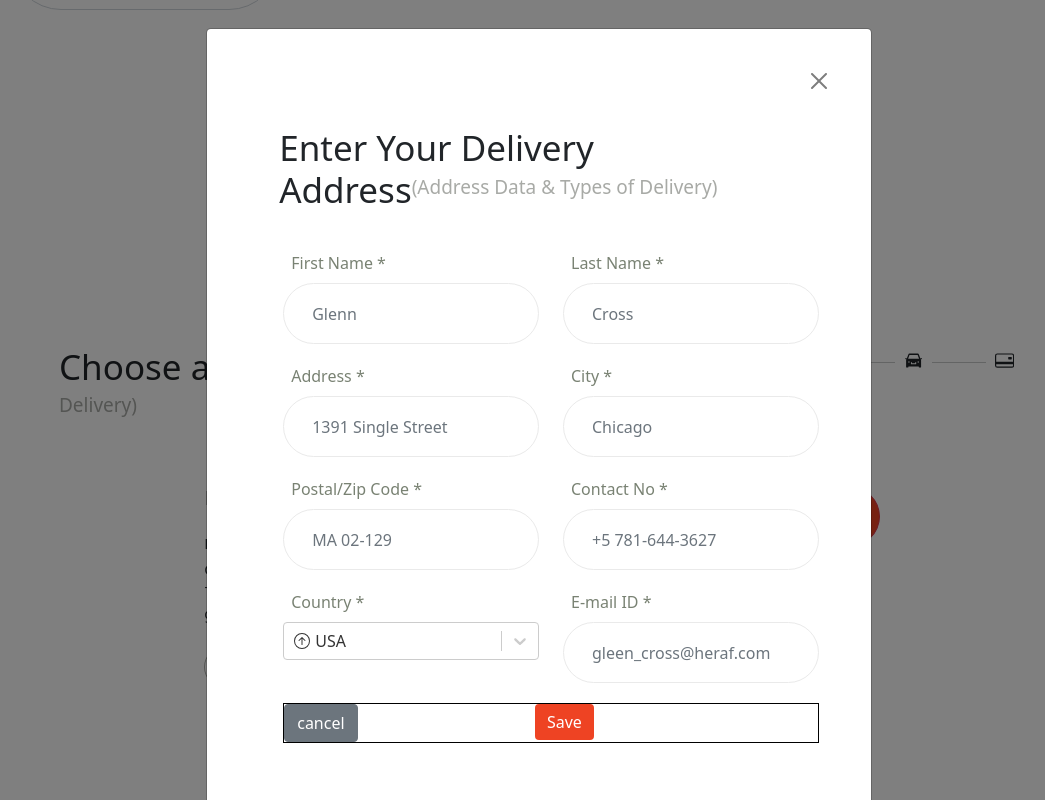
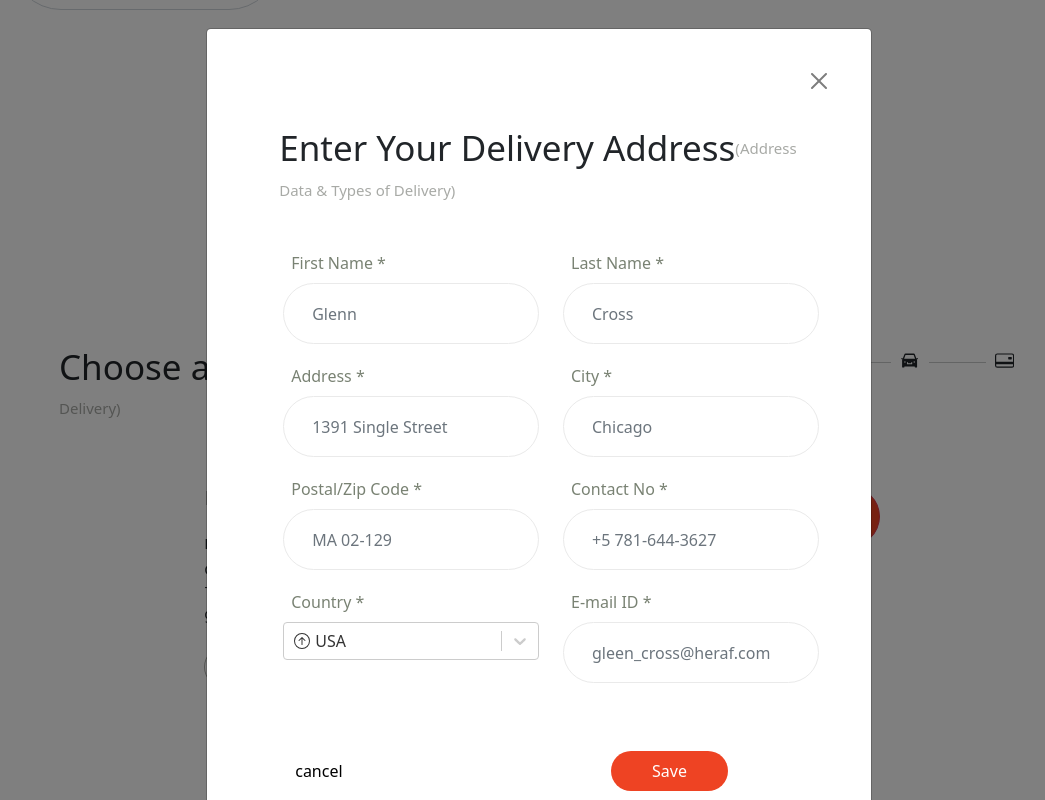
Before and after one commit to Animesh-weavers/heraf, a React (Create React App) app: page / in a window 1280 px wide. Both pictures are taken after a click on the button "Add New Address". Shown: the part 899-1699 px from the top of the page, without its empty margins (101-1146 px from the left). Built offline with nearby package versions, Linux system fonts and the light colour scheme.

Commit message:
update title component and fixed modal buttons

```diff
--- a/src/Components/Modal/Modal.css
+++ b/src/Components/Modal/Modal.css
@@ -11,12 +11,11 @@
 }
 .main-modal-container .modal-head {
   text-align: right;
-
 }
-.main-modal-container .modal-head .cancel-icon{
+.main-modal-container .modal-head .cancel-icon {
   cursor: pointer;
 }
-.main-modal-container .modal-head .cancel-icon:focus{
+.main-modal-container .modal-head .cancel-icon:focus {
   box-shadow: none;
 }
 .main-modal-container .modal-title {
@@ -26,22 +25,26 @@
   padding: 0rem 0rem 2rem 1.5rem;
 }
 .form-container .container .form-button-container {
-  border: 1px solid black;
   display: flex;
+  margin-top: 3rem;
 }
-.form-container .container .form-button-container .cancel-modal-button {
-  /* border: 1px solid rgb(213, 0, 0); */
-  width: 47%;
-}
-.form-container .container .form-button-container .save-modal-button {
-  /* border: 1px solid rgb(89, 255, 0); */
-  width: 53%;
-}
-
-.form-container .container .form-button-container .save-modal-button button {
+.form-container .container .form-button-container .save-button {
   background-color: #ee4323;
   border: none;
   outline: none;
+  width: 22%;
+  padding: 0.5rem;
+  border-radius: 25px;
+}
+.form-container .container .form-button-container .cancel-button {
+  margin-right: 16rem;
+  background-color: transparent;
+  color: black;
+  border: none;
+  outline: none;
+}
+.form-container .container .form-button-container .cancel-button:focus{
+  box-shadow: none;
 }
 .form-container
   .container
@@ -61,10 +64,10 @@
   border: 1px solid #eaeaea;
   padding-left: 28px;
 }
-.form-container .container .controls:focus{
+.form-container .container .controls:focus {
   box-shadow: none;
 }
-.form-container .container .row .col .labels{
-    margin-left: 0.5rem;
-    color: #798273;
+.form-container .container .row .col .labels {
+  margin-left: 0.5rem;
+  color: #798273;
 }
--- a/src/Components/Modal/NewAddressModal.js
+++ b/src/Components/Modal/NewAddressModal.js
@@ -106,16 +106,13 @@ const NewAddressModal = (props) => {
                 </div>
               </div>
               <div className="form-button-container">
-                <div className="cancel-modal-button">
-                  <button type="button" className="btn btn-secondary">
-                    cancel
-                  </button>
-                </div>
-                <div className="save-modal-button">
-                  <button type="submit" className="btn btn-secondary ">
-                    Save
-                  </button>
-                </div>
+                <button type="button" className="btn btn-secondary cancel-button">
+                  cancel
+                </button>
+
+                <button type="submit" className="btn btn-secondary save-button">
+                  Save
+                </button>
               </div>
             </Form>
           </div>
--- a/src/Components/Title/Title.js
+++ b/src/Components/Title/Title.js
@@ -4,7 +4,7 @@ import "./titles.css";
 const Title = (props) => {
   return (
     <h1 className="title">
-      {props.title}<sup>({props.sup})</sup>
+      {props.title}<sup className="sup">({props.sup})</sup>
     </h1>
   );
 };
--- a/src/Components/Title/titles.css
+++ b/src/Components/Title/titles.css
@@ -1,9 +1,9 @@
 .title {
   font-weight: 400;
-  font-size: 35px;
+  font-size: 32px;
 }
-.title sup {
+.title .sup {
   font-weight: 300;
-  font-size: 19px;
+  font-size: 15px;
   color: #a8aaa6;
 }
```
